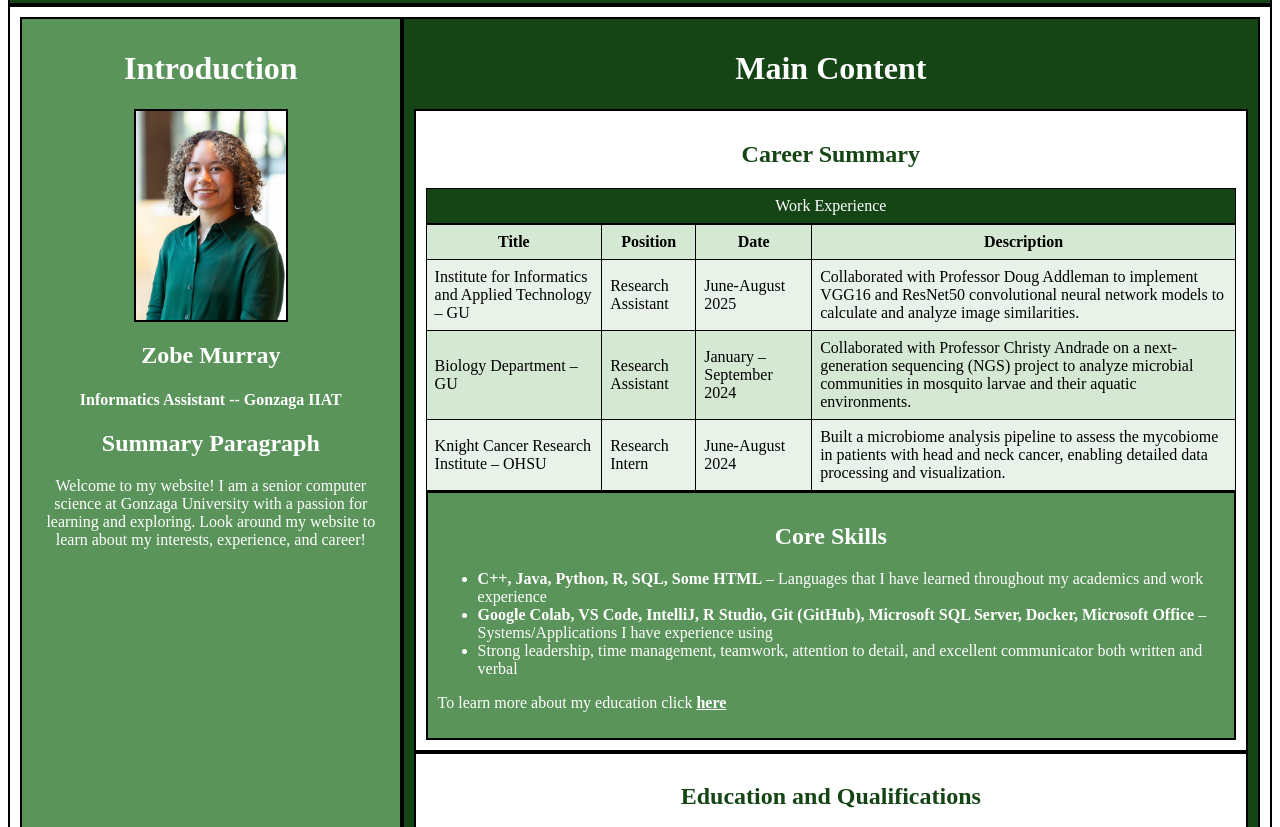
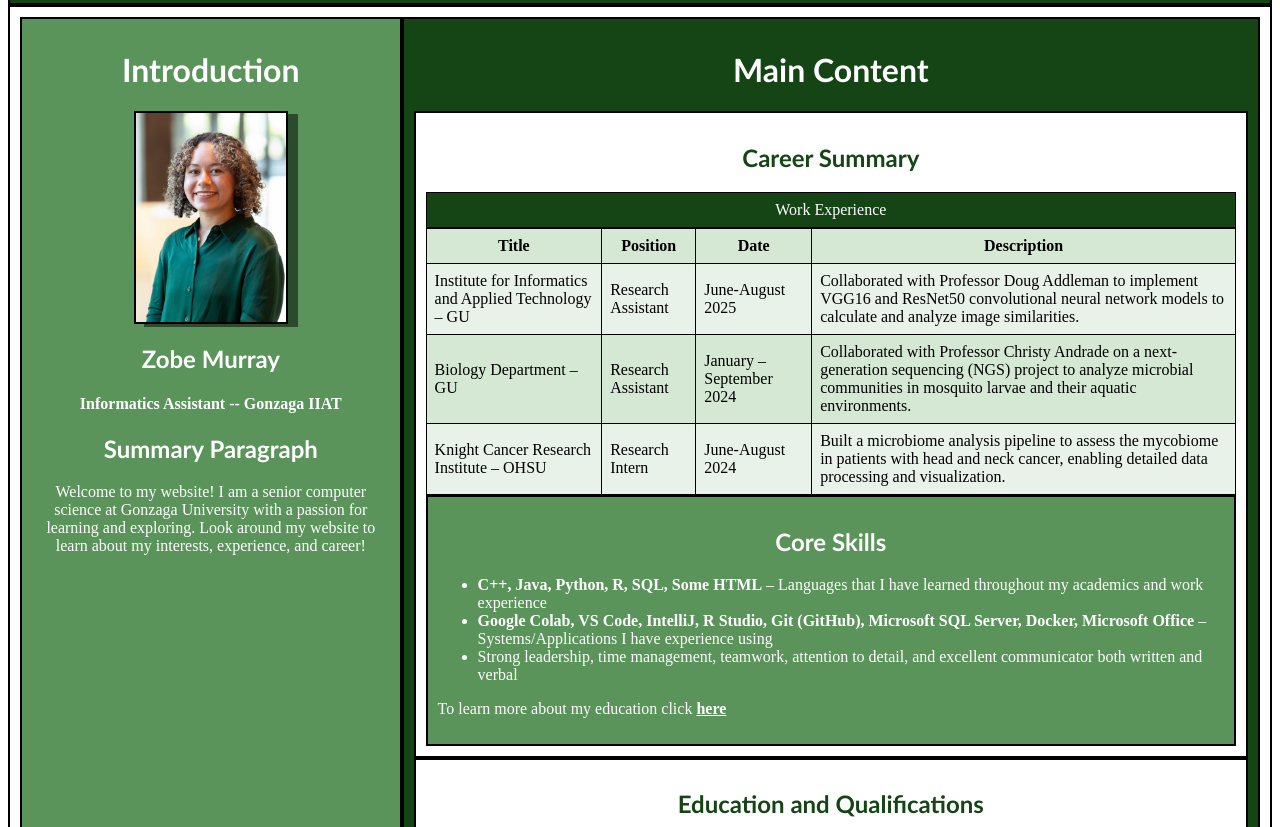
Before and after one commit to GU-Web-Dev-2025/homework-2-css-zobemurray, a plain HTML site: page index.html in a window 1280 px wide. Shown: the part 77-904 px from the top of the page. Drawn offline with Linux system fonts and the light colour scheme.

Commit message:
feat(CV Website): Adding HW2 extra credit components

```diff
--- a/index.html
+++ b/index.html
@@ -3,6 +3,7 @@
 Class: CPSC 332
 Assignment: HW2
 Last Modified: 9/24/25
+Extra Credit Attempted
  -->
 <!DOCTYPE html>
 <html lang="en">
@@ -27,8 +28,11 @@ Last Modified: 9/24/25
             margin-top: 50px;
         }
 
+        /*EXTRA CREDIT custom font*/
+        /*Source supporting the use of different font for headers: https://practicaltypography.com/mixing-fonts.html */
         h1 {
-            color: white
+            color: white;
+            font-family:'Gill Sans', 'Gill Sans MT', Calibri, 'Trebuchet MS', sans-serif;
         }
         div {
             border: 2px solid black;
@@ -39,7 +43,10 @@ Last Modified: 9/24/25
         a {
             color: white;
             font-weight: bold;
+        }
 
+        a:hover {
+            color:rgb(11, 47, 11)
         }
 
         img {
@@ -108,10 +115,14 @@ Last Modified: 9/24/25
 
         .introduction h2 {
             text-align: center;
+            font-family:'Gill Sans', 'Gill Sans MT', Calibri, 'Trebuchet MS', sans-serif;
         }
+
+        /* EXTRA CREDIT special effect*/
         .headshot {
             width: 150px;
             height: auto;
+            box-shadow: 10px 3px rgb(44, 74, 44);;
         }
         /*Right side of the page*/
         .main-content {
@@ -121,6 +132,7 @@ Last Modified: 9/24/25
 
         .main-content h1{
             text-align: center;
+            font-family:'Gill Sans', 'Gill Sans MT', Calibri, 'Trebuchet MS', sans-serif;
         }
 
         .education-table {
@@ -136,6 +148,7 @@ Last Modified: 9/24/25
             color: rgb(21, 69, 21);
             font-weight: bold;
             text-align: center;
+            font-family:'Gill Sans', 'Gill Sans MT', Calibri, 'Trebuchet MS', sans-serif;
         }
 
         .core-skills {
@@ -145,7 +158,7 @@ Last Modified: 9/24/25
 
         .core-skills h2 {
             color: white;
-
+            font-family:'Gill Sans', 'Gill Sans MT', Calibri, 'Trebuchet MS', sans-serif;
         }
 
         .education-and-qualifications {
@@ -156,6 +169,7 @@ Last Modified: 9/24/25
             color:rgb(21, 69, 21);
             font-weight: bold;
             text-align: center;
+            font-family:'Gill Sans', 'Gill Sans MT', Calibri, 'Trebuchet MS', sans-serif;
         }
 
         .interests-and-hobbies {
@@ -166,11 +180,13 @@ Last Modified: 9/24/25
         .interests-and-hobbies h2 {
             text-align: center;
             font-weight: bold;
+            font-family:'Gill Sans', 'Gill Sans MT', Calibri, 'Trebuchet MS', sans-serif;
         }
 
         .interests-and-hobbies img {
             height: 150px;
             width: auto;
+            box-shadow: 10px 3px rgb(44, 74, 44);
         }
     </style>
 </head>
```
